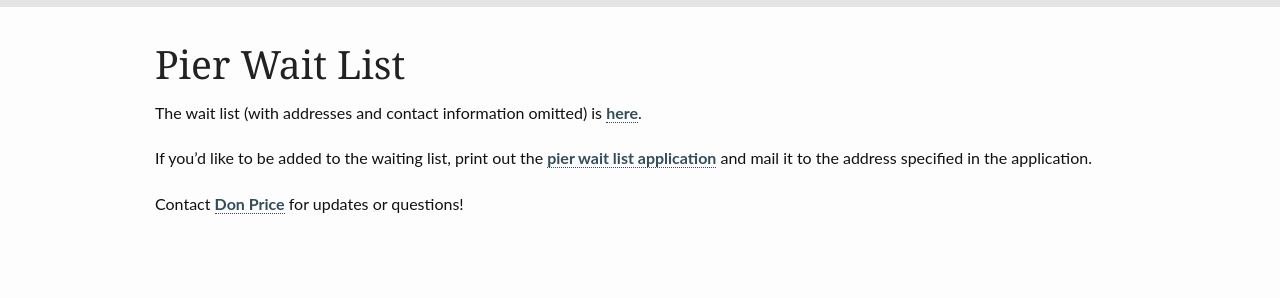
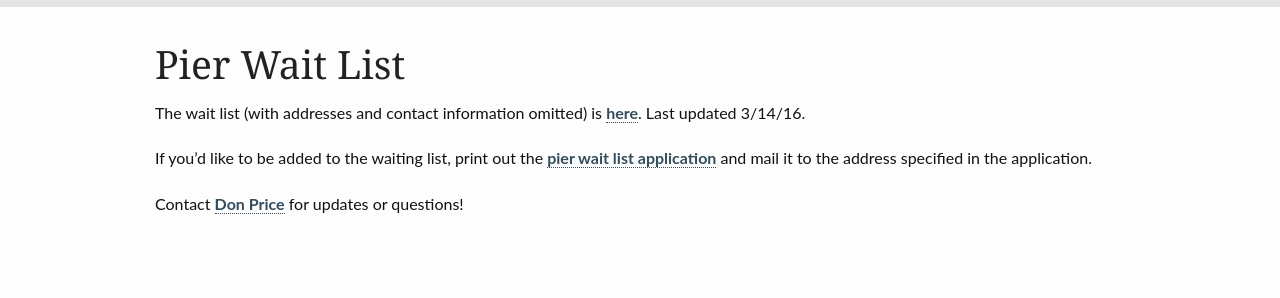
Before and after one commit to carrolltonmanor/carrolltonmanor.github.io, a Jekyll site: the page built from pages/pier-wait-list.md, in a window 1280 px wide. Shown: the part 432-730 px from the top of the page. Built offline with Jekyll 4.4.1, drawn with Linux system fonts in a browser that asks for light colours.

Commit message:
added updated pier wait list

```diff
--- a/pages/pier-wait-list.md
+++ b/pages/pier-wait-list.md
@@ -9,7 +9,7 @@
 permalink: "/resources/pier-wait-list/"
 breadcrumb: true
 ---
-The wait list (with addresses and contact information omitted) is <a href="/resources/pier-wait-list/pierWaitList_2015-02-25.xls">here</a>.
+The wait list (with addresses and contact information omitted) is <a href="/resources/pier-wait-list/pierWaitList_2016-03-14.xls">here</a>.   Last updated 3/14/16.
 
 If you'd like to be added to the waiting list, print out the <a href="/resources/pier-wait-list/pierWaitList_application.pdf">pier wait list application</a> and mail it to the address specified in the application.
 
```
Also changed, not shown: 1 other file.
